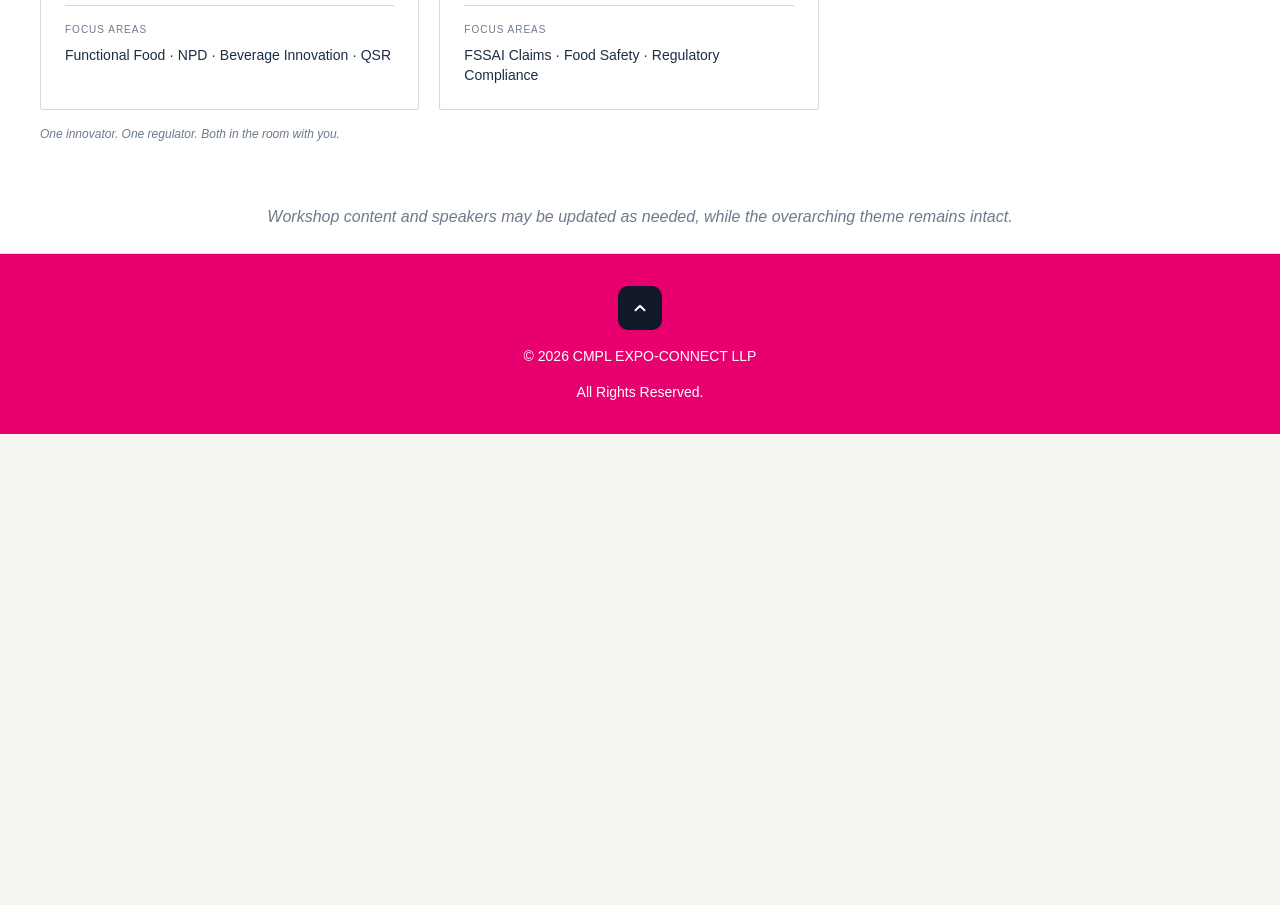
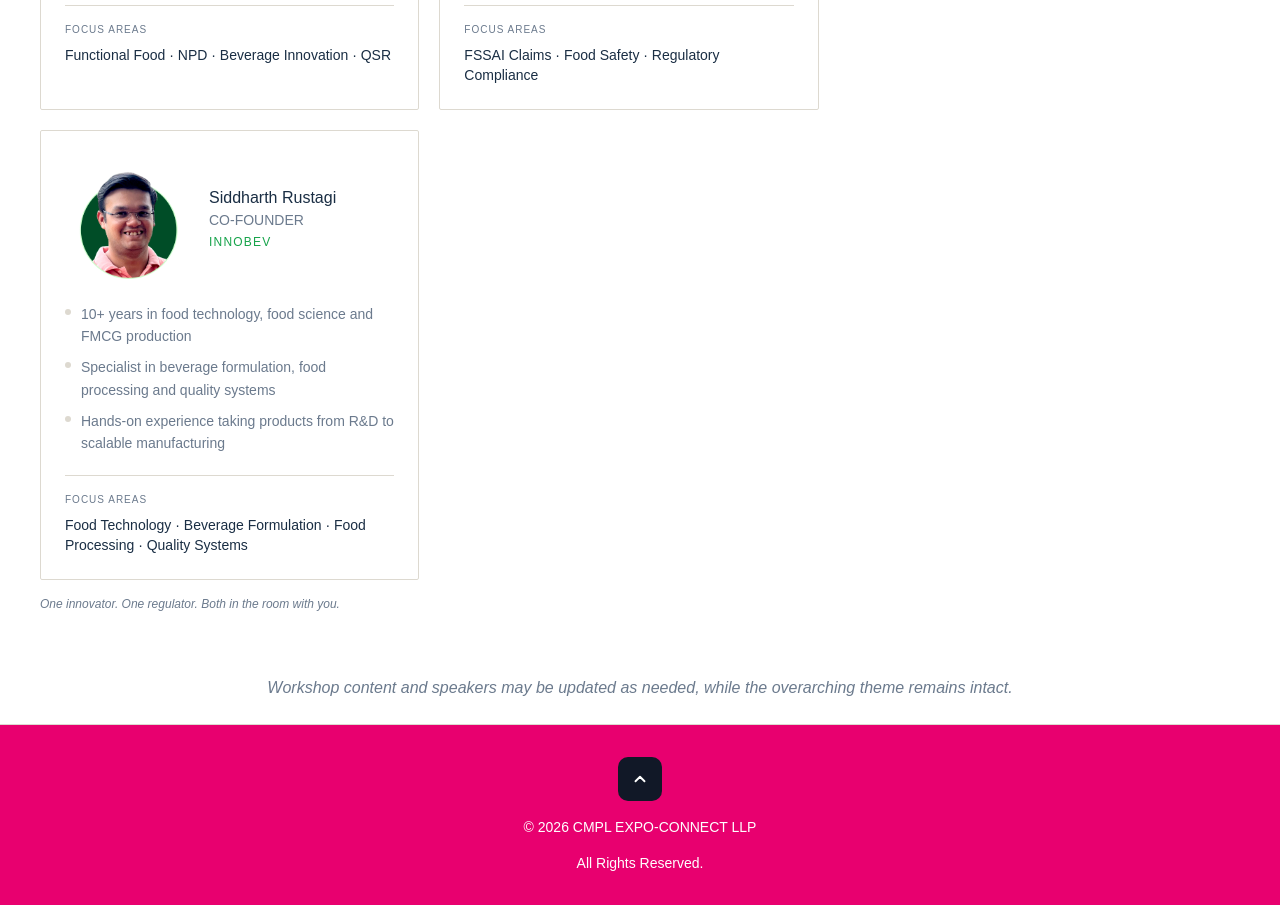
Before and after one commit to vivek-cmpl-expo/workshop, a Next.js app: page /savore-workshop in a window 1280 px wide. Shown: the part 2700-3605 px from the top of the page. Before the commit the page ends 3134 px from the top, so only its background shows below. Built offline with nearby package versions, Linux system fonts and the light colour scheme.

Commit message:
add one member in savore

```diff
--- a/src/app/components/WorkshopsGrid.tsx
+++ b/src/app/components/WorkshopsGrid.tsx
@@ -67,7 +67,7 @@ const workshops: Workshop[] = [
     date: '4 May 2026',
     time: '2:45 – 4:15 PM',
     venue: 'Special Events Area, Level 3, Jasmine Hall',
-    experts: '2 Experts',
+    experts: '3 Experts',
     audience: ['F&B Brand Founders', 'NPD Teams', 'Food Technologists', 'QSR & Cafe Brands', 'Manufacturers'],
     color: 'text-savore',
     accentBg: 'bg-green-50',
--- a/src/app/savore-workshop/components/SavoreHero.tsx
+++ b/src/app/savore-workshop/components/SavoreHero.tsx
@@ -56,6 +56,20 @@ const speakers = [
       '400+ trainings across HACCP, ISO 22000, and FSSC 22000',
     ],
     focusAreas: ['FSSAI Claims', 'Food Safety', 'Regulatory Compliance'],
+  },
+  {
+    initials: 'SR',
+    initialsColor: '#15803D',
+    image: '/assets/images/savore/SIDDHARTH RUSTAGI.png',
+    name: 'Siddharth Rustagi',
+    role: 'CO-FOUNDER',
+    company: 'INNOBEV',
+    bullets: [
+      '10+ years in food technology, food science and FMCG production',
+      'Specialist in beverage formulation, food processing and quality systems',
+      'Hands-on experience taking products from R&D to scalable manufacturing',
+    ],
+    focusAreas: ['Food Technology', 'Beverage Formulation', 'Food Processing', 'Quality Systems'],
   },
 ];
 
```
Also changed, not shown: public/assets/images/savore/SIDDHARTH RUSTAGI.png (added).
